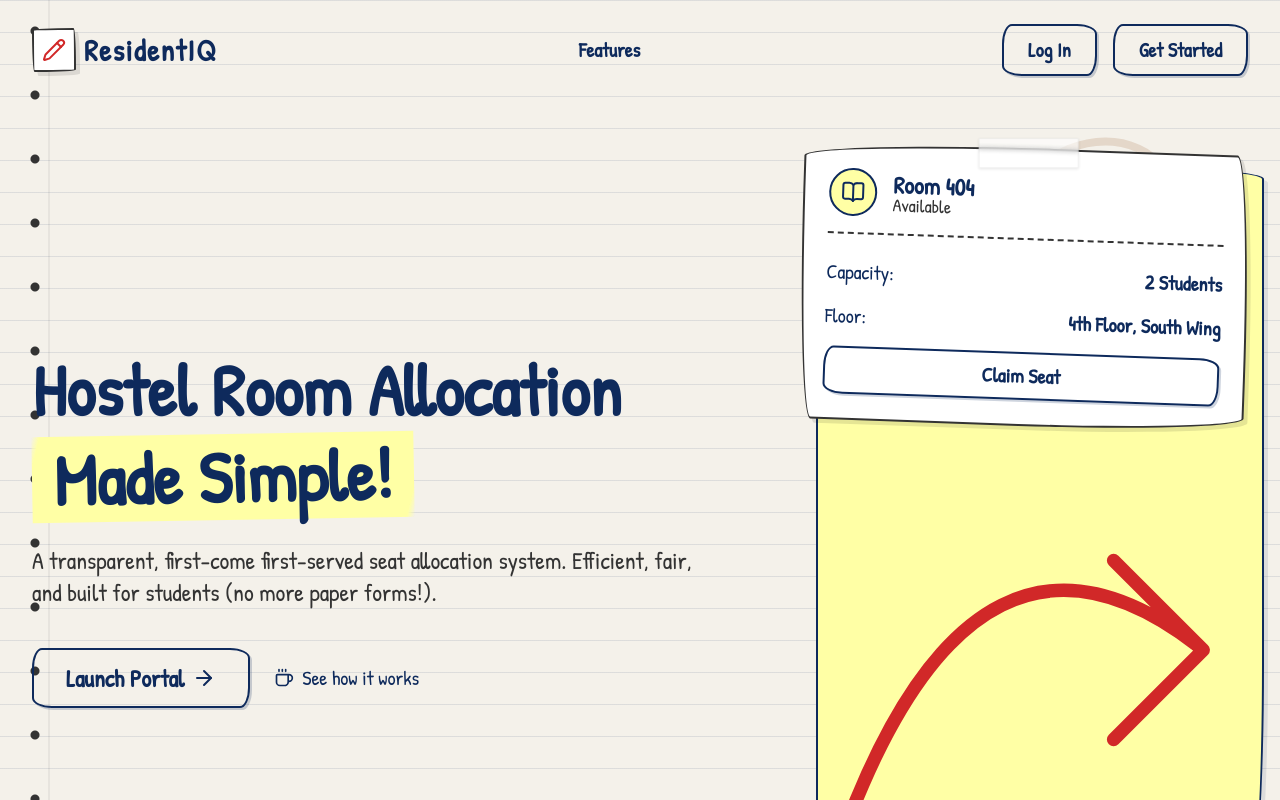
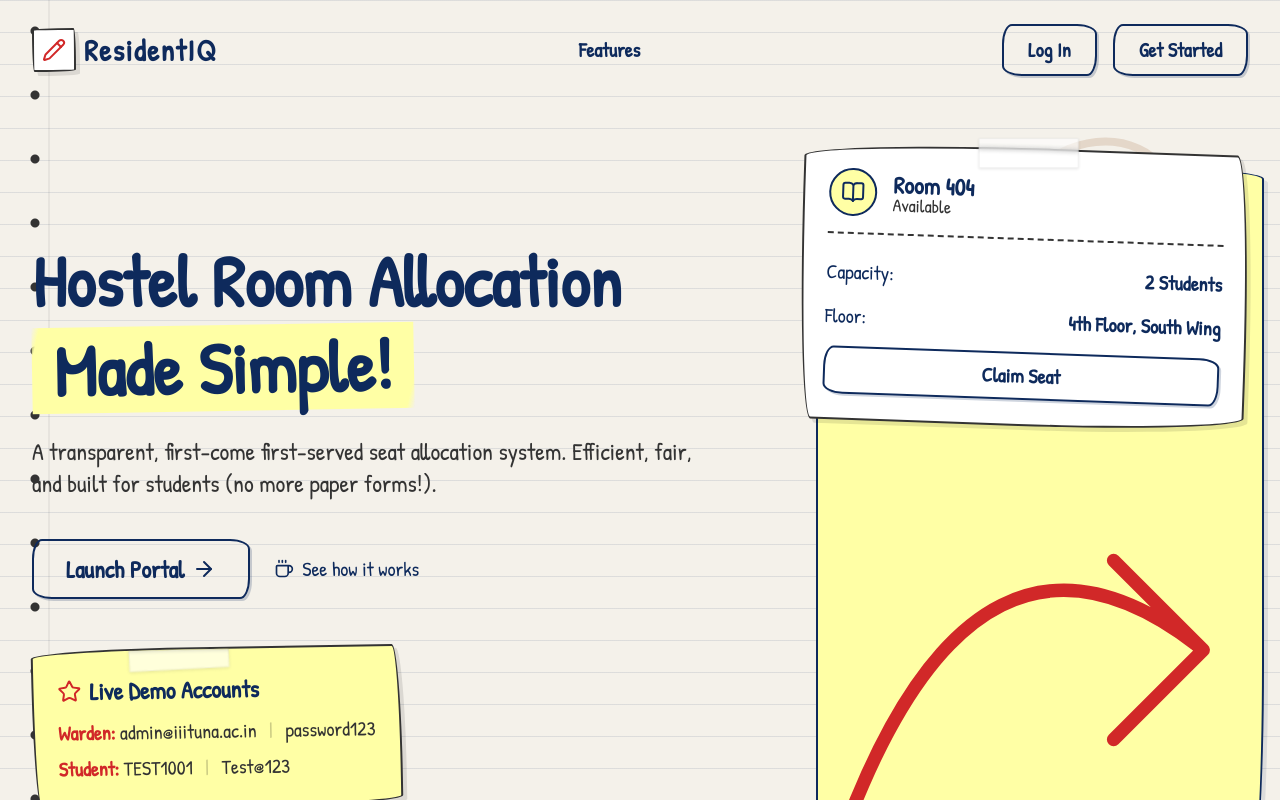
Before and after one commit to DSingh0304/HostleSeatAllocation, a Next.js app in the folder client/: page / in a window 1280 px wide. Shown: the top 800 px of the page. Built offline with nearby package versions, Linux system fonts and the light colour scheme.

Commit message:
feat: add demo credentials box to landing page

```diff
--- a/client/app/page.tsx
+++ b/client/app/page.tsx
@@ -91,6 +91,17 @@ export default function LandingPage() {
                 <Link href="#features" className="text-xl hover:underline decoration-wavy underline-offset-4 flex items-center gap-2">
                   <Coffee className="w-5 h-5" /> See how it works
                 </Link>
+              </div>
+
+              <div className="mt-12 sketch-border p-6 bg-[var(--highlighter)] inline-block text-left relative transform -rotate-1 max-w-full overflow-hidden">
+                <div className="tape-effect" style={{ top: '-10px', left: '40%' }}></div>
+                <h3 className="text-2xl font-bold mb-3 flex items-center gap-2 text-[var(--ink-blue)]">
+                  <Star className="w-6 h-6 text-[var(--alert-red)]" /> Live Demo Accounts
+                </h3>
+                <div className="text-xl text-[var(--pencil-grey)] space-y-2">
+                  <p><strong className="text-[var(--alert-red)]">Warden:</strong> admin@iiituna.ac.in <span className="mx-2 text-black/20">|</span> password123</p>
+                  <p><strong className="text-[var(--alert-red)]">Student:</strong> TEST1001 <span className="mx-2 text-black/20">|</span> Test@123</p>
+                </div>
               </div>
             </div>
 
```
